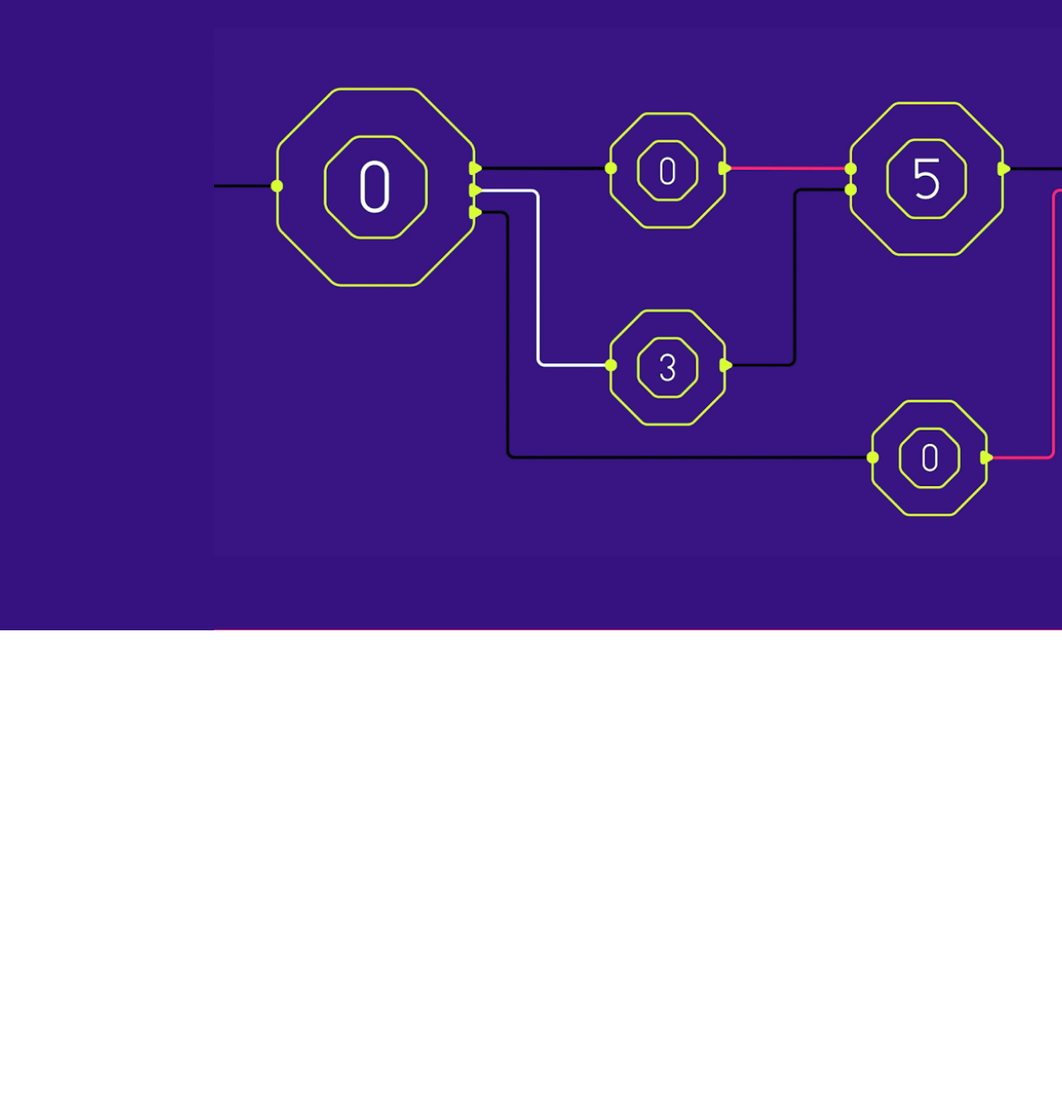
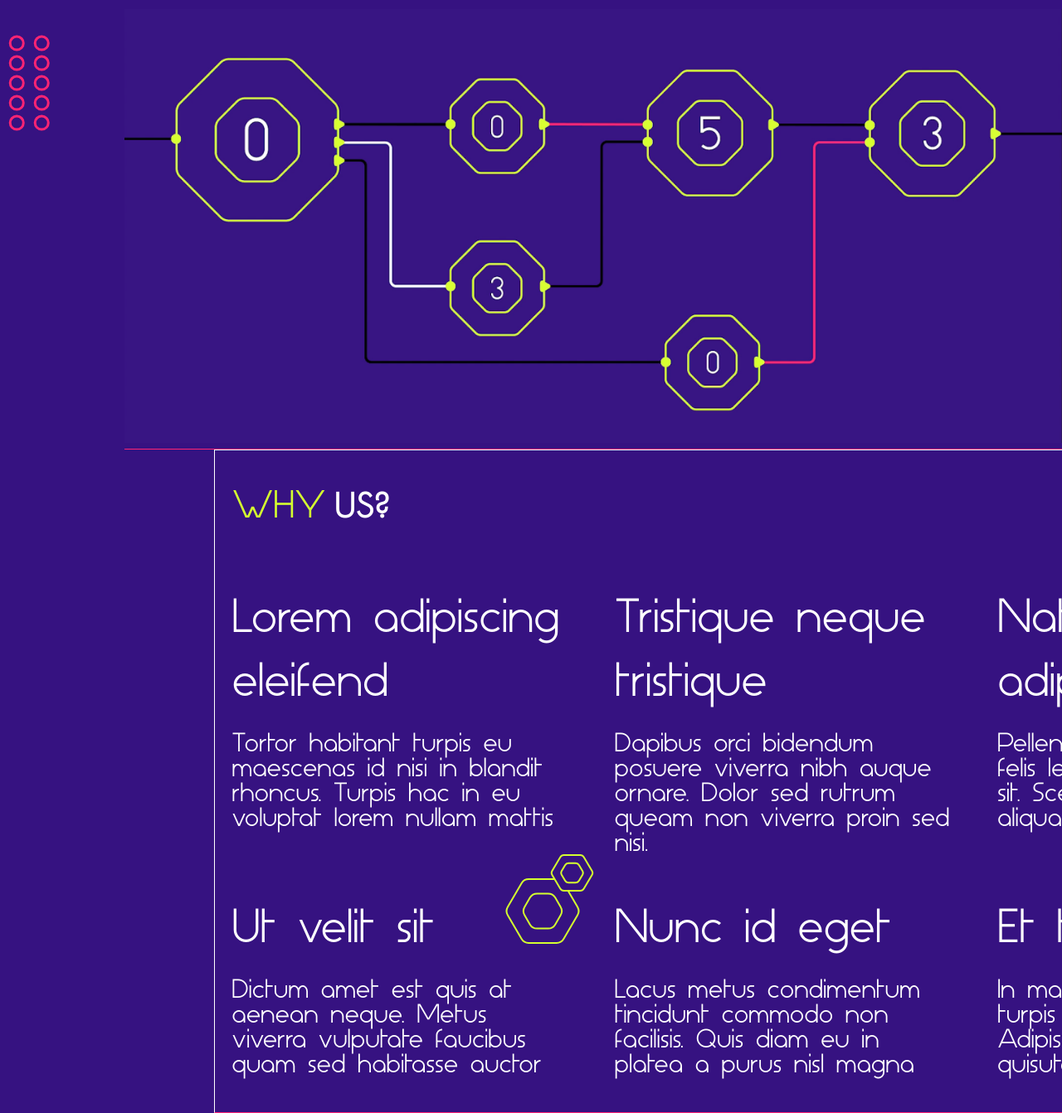
Before and after one commit to MarioMilosevic/Dev-Test-Page, a website built with Vite: page index.html in a window 1280 px wide. Shown: the part 2060-3402 px from the top of the page at 83% size. Before the commit the page ends 2820 px from the top, so only its background shows below. Built offline with nearby package versions, Linux system fonts and the light colour scheme.

Commit message:
Add whyPygear sectiong

```diff
--- a/index.html
+++ b/index.html
@@ -271,7 +271,7 @@
             in conque auque. Sed arcu condimentum varius vitae cursus. Quis non
             tellus id faucibus. Augue nec aliquam varius mauris mauris tortor.
             Maurid odio a ultrices porttitor amet at.
-            <br>
+            <br />
             <span class="pygear__textContainer-paragraph--span">
               Eget vehicula massa urna tristique rhoncus ut. Cursus non pretium
               aliquet ipsum gravida fames aliquet. Egestas eget in conque auque.
@@ -292,7 +292,107 @@
             />
           </div>
         </div>
-        <img src="./assets/images/pygear/video.png" alt="video" />
+        <div class="pygear__textContainer-video">
+          <img
+            src="./assets/images/pygear/video.png"
+            alt="video"
+            class="pygear__textContainer-video--image"
+          />
+        </div>
+      </div>
+    </section>
+    <div class="pygear__sideVectors">
+      <img
+        src="./assets/images/bg decoration/left side vector.svg"
+        alt="left side vector"
+      />
+      <img
+        src="./assets/images/bg decoration/left side vector.svg"
+        alt="left side vector"
+      />
+      <img
+        src="./assets/images/bg decoration/left side vector.svg"
+        alt="left side vector"
+      />
+      <img
+        src="./assets/images/bg decoration/left side vector.svg"
+        alt="left side vector"
+      />
+      <img
+        src="./assets/images/bg decoration/left side vector.svg"
+        alt="left side vector"
+      />
+      <img
+        src="./assets/images/bg decoration/left side vector.svg"
+        alt="left side vector"
+      />
+      <img
+        src="./assets/images/bg decoration/left side vector.svg"
+        alt="left side vector"
+      />
+      <img
+        src="./assets/images/bg decoration/left side vector.svg"
+        alt="left side vector"
+      />
+      <img
+        src="./assets/images/bg decoration/left side vector.svg"
+        alt="left side vector"
+      />
+      <img
+        src="./assets/images/bg decoration/left side vector.svg"
+        alt="left side vector"
+      />
+    </div>
+
+    <section class="whyPygear section">
+      <h1 class="whyPygear__title">
+        <span class="whyPygear__span">Why</span> us?
+      </h1>
+
+      <div class="whyPygear__articles">
+        <article>
+          <h3>Lorem adipiscing eleifend</h3>
+          <h5>
+            Tortor habitant turpis eu maescenas id nisi in blandit rhoncus.
+            Turpis hac in eu voluptat lorem nullam mattis
+          </h5>
+        </article>
+        <article>
+          <h3>Tristique neque tristique</h3>
+          <h5>
+            Dapibus orci bidendum posuere viverra nibh auque ornare. Dolor sed
+            rutrum queam non viverra proin sed nisi.
+          </h5>
+        </article>
+        <article>
+          <h3>Natoque purus adipiscing</h3>
+          <h5>
+            Pellentesque tempor ante felis leo aenean purus neque sit.
+            Sceleresque feugiat aliquam eget imperdiet.
+          </h5>
+        </article>
+        <article>
+          <h3>Ut velit sit</h3>
+          <h5>
+            Dictum amet est quis at aenean neque. Metus viverra vulputate
+            faucibus quam sed habitasse auctor
+          </h5>
+        </article>
+        <article>
+          <h3>Nunc id eget</h3>
+          <h5>
+            Lacus metus condimentum tincidunt commodo non facilisis. Quis diam
+            eu in platea a purus nisl magna
+          </h5>
+        </article>
+        <article>
+          <h3>Et tempor sit</h3>
+          <h5>
+            In mauris aliquam mauris turpis morbi morbi quis. Adipiscing velit
+            mauris netus quisute et tortor massa sit
+          </h5>
+        </article>
+        <img src="./assets/images/whyPygear/Group 519.svg" alt="vector" class="whyPygear__articles-vector">
       </div>
     </section>
 
--- a/sass/layout/_mainImage.scss
+++ b/sass/layout/_mainImage.scss
@@ -49,7 +49,7 @@
     @include respond(tablet) {
       width: 7rem;
       height: 15rem;
-      top: 130rem;
+      top: 110rem;
     }
 
     @include respond(desktop) {
--- a/sass/layout/_pygear.scss
+++ b/sass/layout/_pygear.scss
@@ -1,8 +1,21 @@
 .pygear {
-  width: 137.5rem;
-  height: 118.9rem;
-  margin-left: 25.8rem;
-  margin-top: 18.9rem;
+  max-width: 137.5rem;
+  max-height: 118.9rem;
+
+  @include respond(phone) {
+    margin-left: 8rem;
+    margin-top: 2rem;
+  }
+
+  @include respond(tablet) {
+    margin-left: 15rem;
+    margin-top: 10rem;
+  }
+
+  @include respond(desktop) {
+    margin-left: 25.8rem;
+    margin-top: 18.9rem;
+  }
 
   &__heading {
     display: flex;
@@ -11,7 +24,15 @@
 
     &-title {
       text-transform: uppercase;
-      font-size: $font-veryBig;
+      @include respond(phone) {
+        font-size: $font-small;
+      }
+      @include respond(tablet) {
+        font-size: $font-medium;
+      }
+      @include respond(desktop) {
+        font-size: $font-veryBig;
+      }
       &--span {
         color: $color-green;
       }
@@ -38,5 +59,38 @@
       justify-content: center;
       align-items: start;
     }
+
+    &-video {
+      max-width: 137.5rem;
+      &--image {
+        width: 100%;
+      }
+    }
+  }
+
+  &__sideVectors {
+    display: grid;
+    grid-template-columns: repeat(2, 1fr);
+    justify-items: end;
+    align-items: center;
+    position: absolute;
+
+    @include respond(phone) {
+      top: 150rem;
+      width: 2rem;
+      height: 6rem;
+    }
+
+    @include respond(tablet) {
+      top: 210rem;
+      width: 6rem;
+      height: 12rem;
+    }
+
+    @include respond(desktop) {
+      width: 7.6rem;
+      height: 19rem;
+      top: 275rem;
+    }
   }
 }
--- /dev/null
+++ b/sass/layout/_whyPygear.scss
@@ -0,0 +1,50 @@
+.whyPygear {
+  width: 137.6rem;
+  height: 80rem;
+  margin-left: 25.8rem;
+  padding: 5rem 2rem 15rem;
+  border: 1px solid white;
+  display: flex;
+  flex-direction: column;
+  gap: 8rem;
+
+  &__title {
+    text-transform: uppercase;
+    @include respond(phone) {
+      font-size: $font-small;
+    }
+    @include respond(tablet) {
+      font-size: $font-medium;
+    }
+    @include respond(desktop) {
+      font-size: $font-veryBig;
+    }
+    &--span {
+      color: $color-green;
+    }
+  }
+
+  &__span {
+    color: $color-green;
+    font-family: AspergitBold;
+  }
+
+  &__articles {
+    position: relative;
+    display: grid;
+    grid-template-columns: repeat(3, 1fr);
+    gap: 5rem;
+
+    article {
+        display: flex;
+        flex-direction: column;
+        gap:2rem;
+    }
+
+    &-vector {
+        position: absolute;
+        top: 32rem;
+        left: 33rem;
+    }
+  }
+}
--- a/sass/main.scss
+++ b/sass/main.scss
@@ -10,5 +10,6 @@
 @import "layout/hero";
 @import "layout/mainImage";
 @import "layout/pygear";
+@import "layout/whyPygear";
 @import "components/line";
 @import "components/section";
```
Also changed, not shown: assets/images/whyPygear/Group 451.svg (added), assets/images/whyPygear/Group 519.svg (added), assets/images/whyPygear/Vector.svg (added).
